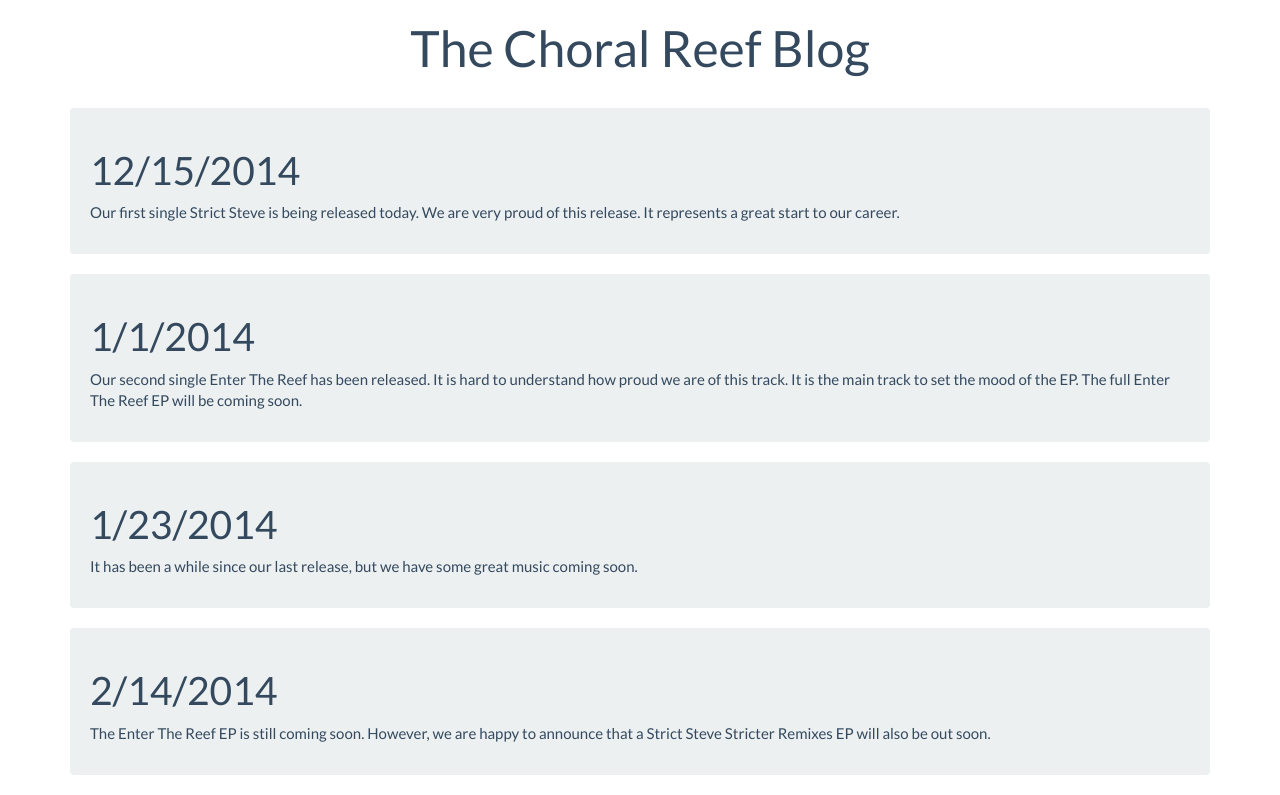
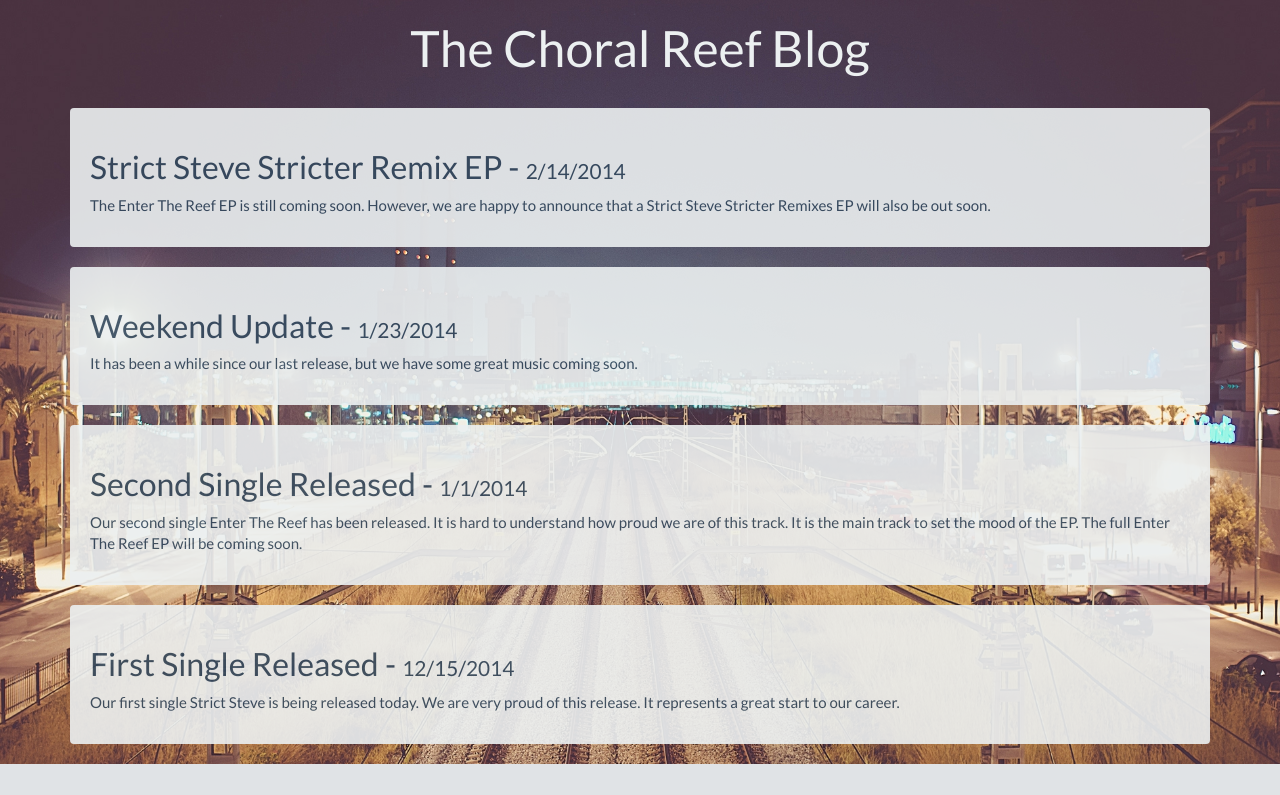
Before and after one commit to parasm/FBLA-2014, a Flask app: page /blog in a window 1280 px wide. Shown: the part 62-857 px from the top of the page. After the commit the page ends 826 px from the top, so only its background shows below. Run offline with Flask 2, Linux system fonts and the light colour scheme; some libraries are stand-ins or nearby versions.

Commit message:
stricter blog

```diff
--- a/static/custom.css
+++ b/static/custom.css
@@ -119,3 +119,24 @@ label{
 .cancel{
 	display:inline-block;
 }
+
+.blog-panel {
+	background-image: url(./train.jpg);
+	-webkit-background-size: cover;
+	-moz-background-size: cover;
+	-o-background-size: cover;
+	background-size: cover;
+	background-attachment: fixed;
+}
+
+.blog-panel h1 {
+	color: #ecf0f1;
+}
+
+.well.blog {
+	opacity: .9;
+}
+
+h2 small {
+	color: #34495e;
+}
--- a/templates/blog.html
+++ b/templates/blog.html
@@ -1,32 +1,32 @@
 {% extends "base.html" %}
 {% block title %}Blog{% endblock %}
 {% block content %}
-<div class="blog">
+<div class="blog-panel">
 	<div class="container">
-		<h1 style="text-align:center; font-size:50px;" class="blog">The Choral Reef Blog</h1>
+		<h1 style="text-align:center; font-size:50px;">The Choral Reef Blog</h1>
 		<br/>
 		<div class="well blog">
-			<h1>12/15/2014</h1>
+			<h2>Strict Steve Stricter Remix EP - <small>2/14/2014</small></h2>
 			<p class="blog">
-				Our first single Strict Steve is being released today. We are very proud of this release. It represents a great start to our career.
+				The Enter The Reef EP is still coming soon. However, we are happy to announce that a Strict Steve Stricter Remixes EP will also be out soon.
 			</p>
 		</div>
 		<div class="well blog">
-			<h1>1/1/2014</h1>
+			<h2>Weekend Update - <small>1/23/2014</small></h2>
+			<p class="blog">
+				It has been a while since our last release, but we have some great music coming soon.
+			</p>
+		</div>
+		<div class="well blog">
+			<h2>Second Single Released - <small>1/1/2014</small></h2>
 			<p class="blog">
 				Our second single Enter The Reef has been released. It is hard to understand how proud we are of this track. It is the main track to set the mood of the EP. The full Enter The Reef EP will be coming soon.
 			</p>
 		</div>
 		<div class="well blog">
-			<h1>1/23/2014</h1>
+			<h2>First Single Released - <small>12/15/2014</small></h2>
 			<p class="blog">
-				It has been a while since our last release, but we have some great music coming soon.
-			</p>
-		</div>
-		<div class="well blog">
-			<h1>2/14/2014</h1>
-			<p class="blog">
-				The Enter The Reef EP is still coming soon. However, we are happy to announce that a Strict Steve Stricter Remixes EP will also be out soon.
+				Our first single Strict Steve is being released today. We are very proud of this release. It represents a great start to our career.
 			</p>
 		</div>
 	</div>
```
Also changed, not shown: static/train.jpg (added).
